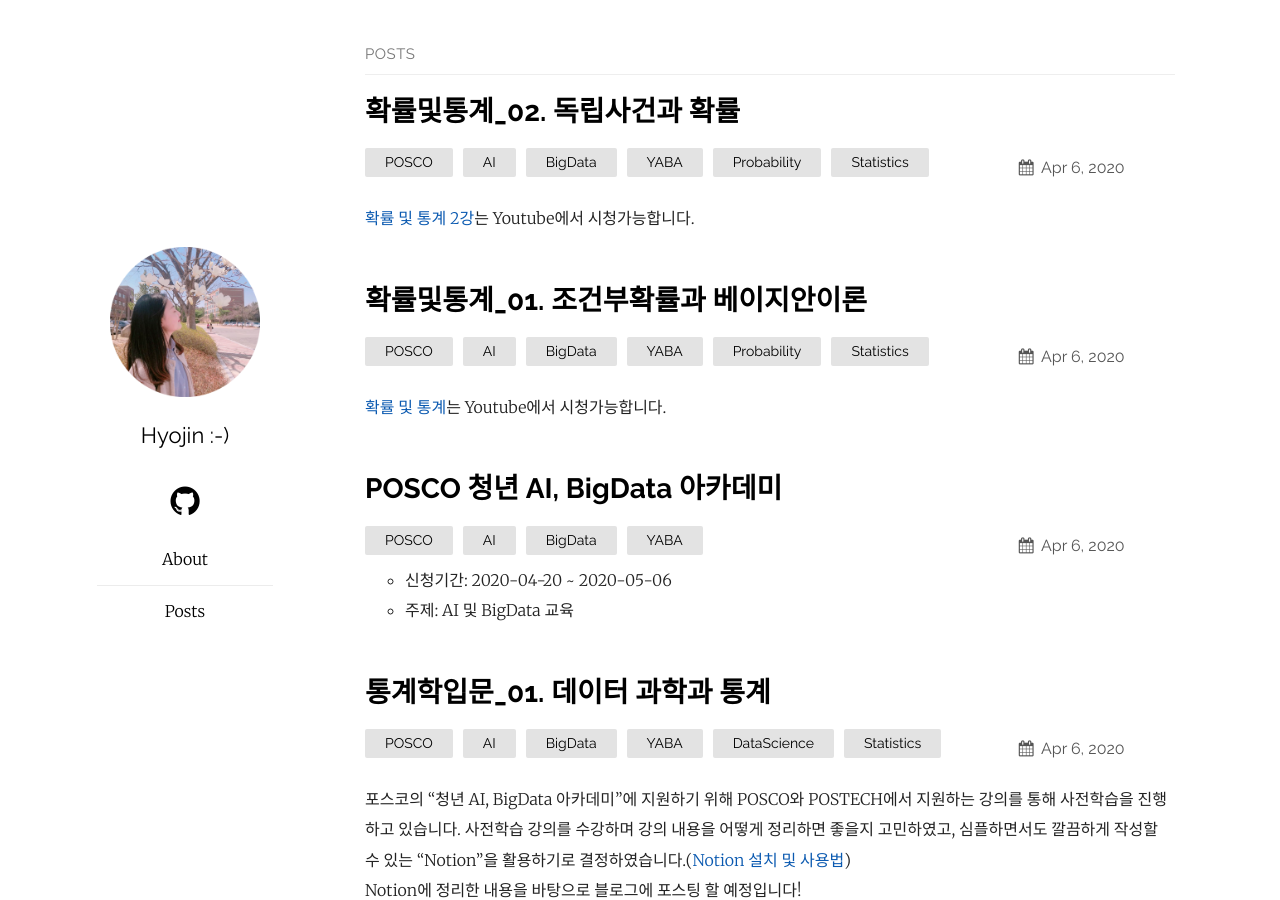
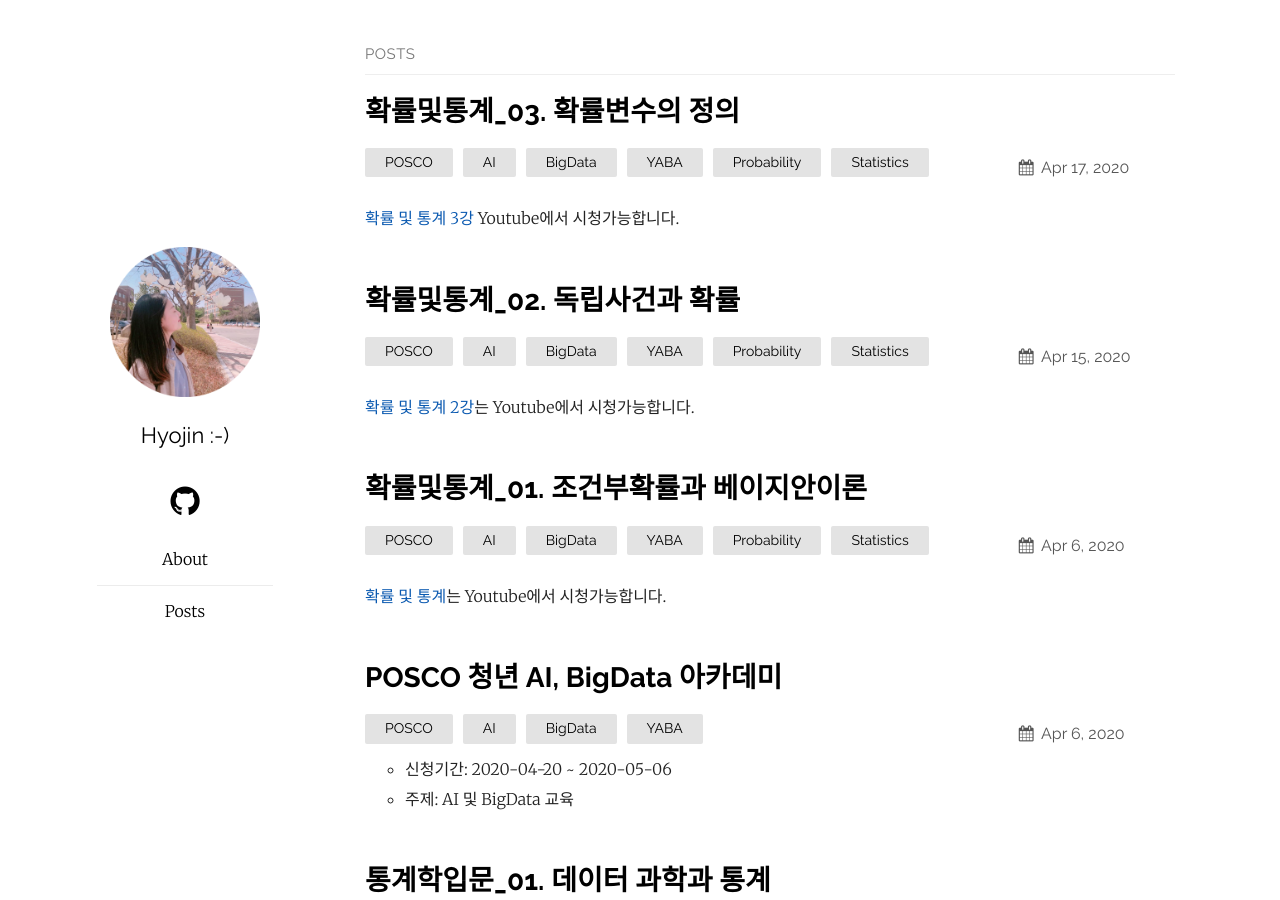
Before and after one commit to hyojin52/hyojin52.github.io, a Jekyll site: the page built from index.md, in a window 1280 px wide and 900 px high. Built offline with Jekyll 4.4.1, drawn with Linux system fonts in a browser that asks for light colours.

Commit message:
add posting

```diff
--- a/_posts/POSCO_AI_BigData_Academy/2020-04-15-02_independent_event_and_probability.md
+++ b/_posts/POSCO_AI_BigData_Academy/2020-04-15-02_independent_event_and_probability.md
@@ -1,7 +1,7 @@
 ---
 layout: post
 title: "확률및통계_02. 독립사건과 확률"
-date: 2020-04-06
+date: 2020-04-15
 categories: POSCO AI BigData YABA Probability Statistics
 ---
 
--- /dev/null
+++ b/_posts/POSCO_AI_BigData_Academy/2020-04-17-03_definition_of_random_variable.md
@@ -0,0 +1,72 @@
+---
+layout: post
+title: "확률및통계_03. 확률변수의 정의"
+date: 2020-04-17
+categories: POSCO AI BigData YABA Probability Statistics
+---
+
+[확률 및 통계 3강](https://www.youtube.com/watch?v=yr0YUoteuO8&list=PLSN_PltQeOyjmRIsC7VNirXOBqWoypd4V&index=3) Youtube에서 시청가능합니다.<br/><br/>
+
+## 2.2 Definition of RV(Random Variable, 확률변수)
+---
+1) RV(Random Variable): real numbers mapped with each outcome of random experiment<br/>
+EX) tossing a coin
+- 앞면(H)이 나올 경우 1 mapping → H=1
+- 뒷면(T)이 나올 경우 0 mapping → T=0
+- P(T)=P(0)=1/2
+- P(H)=P(1)=1/2
+
+2) 지금부터 probability를 function화
+- probability: P(A)에서 A는 event, case에 대한 확률을 의미
+- function f(x): 확률을 숫자로 mapping
+
+EX) tossing two coins
+- RV: number of heads(앞면) ⇒ 0, 1, 2
+
+![image](/assets/img/posco_ai_bigdata_academy/PS/03-01.jpg)<br/>
+
+3) by the conventional notation of RV
+- X, Y, Z : set of x
+- x, y, z : a specific value of X
+
+<br/><br/>
+
+## 2.3 Event defined by RV
+---
+1) Let  "Ax" be an event<br/>
+![image](/assets/img/posco_ai_bigdata_academy/PS/03-01.jpg)
+
+<br/><br/>
+
+## 2.4 Distribution Function
+---
+1) for an RV x and a real number x, Cumulative Distribution(CDF) is defined like below picture.<br/>
+![image](/assets/img/posco_ai_bigdata_academy/PS/03-02.jpg)<br/>
+2) features of CDF
+![image](/assets/img/posco_ai_bigdata_academy/PS/03-03.jpg)<br/>
+- EX 2.3
+
+![image](/assets/img/posco_ai_bigdata_academy/PS/03-04.jpg)<br/>
+<br/><br/>
+
+## 2.5 Discrete RV
+1) discrete: non- continuous<br/>
+2) Probability Mass Function(PMF)<br/>
+![image](/assets/img/posco_ai_bigdata_academy/PS/03-05.jpg)<br/>
+3) graph of Probability Mass Function(PMF) & Continuous Distribution Function(CDF)<br/>
+![image](/assets/img/posco_ai_bigdata_academy/PS/03-06.jpg)<br/>
+3) delta(x) function<br/>
+![image](/assets/img/posco_ai_bigdata_academy/PS/03-07.jpg)<br/>
+EX) 2 coins tossing<br/>
+![image](/assets/img/posco_ai_bigdata_academy/PS/03-08.jpg)<br/>
+- PMF
+![image](/assets/img/posco_ai_bigdata_academy/PS/03-09.jpg)<br/>
+- CDF
+![image](/assets/img/posco_ai_bigdata_academy/PS/03-10.jpg)<br/>
+[]()
+<br/><br/>
+
+## References
+---
+- [확률 및 통계 3강](https://www.youtube.com/watch?v=yr0YUoteuO8&list=PLSN_PltQeOyjmRIsC7VNirXOBqWoypd4V&index=3)
+<br/><br/>
```
Also changed, not shown: assets/img/posco_ai_bigdata_academy/PS/03-01.jpg (added), assets/img/posco_ai_bigdata_academy/PS/03-02.jpg (added), assets/img/posco_ai_bigdata_academy/PS/03-03.jpg (added), assets/img/posco_ai_bigdata_academy/PS/03-04.jpg (added), assets/img/posco_ai_bigdata_academy/PS/03-05.jpg (added), assets/img/posco_ai_bigdata_academy/PS/03-06.jpg (added), assets/img/posco_ai_bigdata_academy/PS/03-07.jpg (added), assets/img/posco_ai_bigdata_academy/PS/03-08.jpg (added), assets/img/posco_ai_bigdata_academy/PS/03-09.jpg (added), assets/img/posco_ai_bigdata_academy/PS/03-10.jpg (added).
